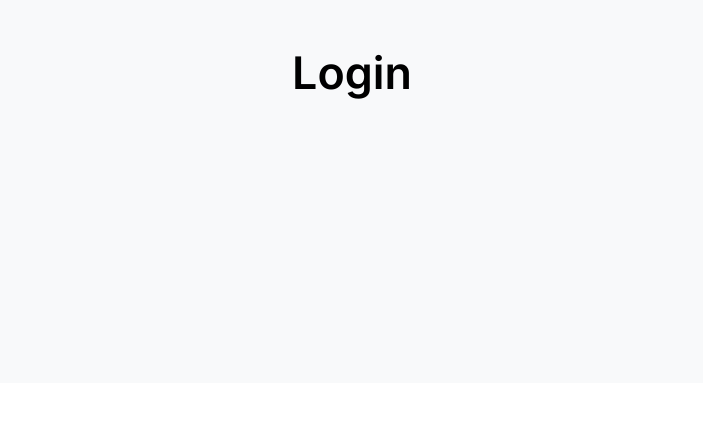
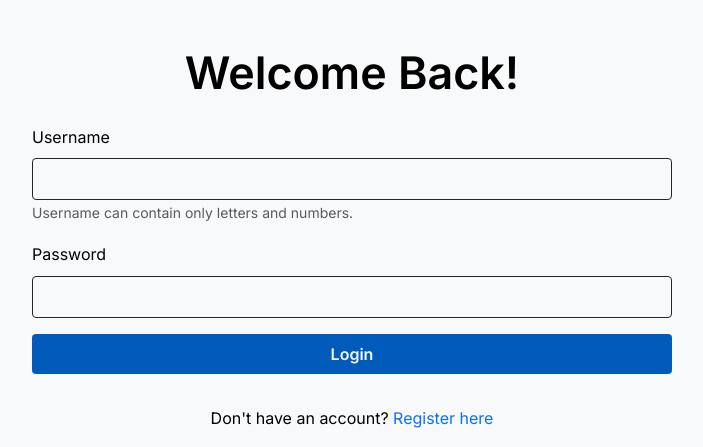
Before and after one commit to h3rogam3r8/cse-312, a Flask app: page /login in a window 1280 px wide. Shown: the part 417-864 px from the top of the page, without its empty margins (288-991 px from the left). Before the commit the page ends 516 px from the top, so only its background shows below. Run offline with Flask 3, Linux system fonts and the light colour scheme; some libraries are stand-ins or nearby versions.

Commit message:
Completed responsibilities/duties of login HTML feature task

```diff
--- a/templates/base.html
+++ b/templates/base.html
@@ -38,6 +38,9 @@
                             <a class="nav-link" href="/register">Register</a>
                         </li>
                         <li class="nav-item">
+                            <a class="nav-link" href="{{ url_for('login') }}">Login</a>
+                        </li>
+                        <li class="nav-item">
                             <button id="darkModeToggle" class="btn me-2">Dark Mode</button>
                         </li>
                     </ul>
--- a/templates/html/login.html
+++ b/templates/html/login.html
@@ -3,7 +3,29 @@
 {% block title %}Login - UB Commons Food Guide{% endblock %}
 
 {% block content %}
+    <h2 class="text-center mb-4 mt-5">Welcome Back!</h2>
 
-    <h2 class="text-center mb-4 mt-5">Login</h2>
+    <form action="{{ url_for('login') }}" method="POST" class="d-flex flex-column align-items-center">
 
+        <!--error if login fails-->
+        {% if error %}
+        <p style="color:red;">Invalid username or password</p>
+        {% endif %}
+
+        <div class="mb-3 w-50">
+            <label for="username" class="form-label">Username</label>
+            <input type="text" class="form-control" id="username" name="username" required pattern="[a-zA-Z0-9]+" maxlength="30">
+            <small class="form-text text-muted">Username can contain only letters and numbers.</small>
+        </div>
+        <div class="mb-3 w-50">
+            <label for="password" class="form-label">Password</label>
+            <input type="password" class="form-control" id="password" name="password" required maxlength="30">
+        </div>
+        <div class="mb-3 w-50">
+            <button type="submit" class="btn btn-primary w-100">Login</button>
+        </div>
+    </form>
+    <div class="text-center mt-3">
+        <p>Don't have an account? <a href="{{ url_for('register') }}" class="link-primary">Register here</a></p>
+    </div>
 {% endblock %}
```
